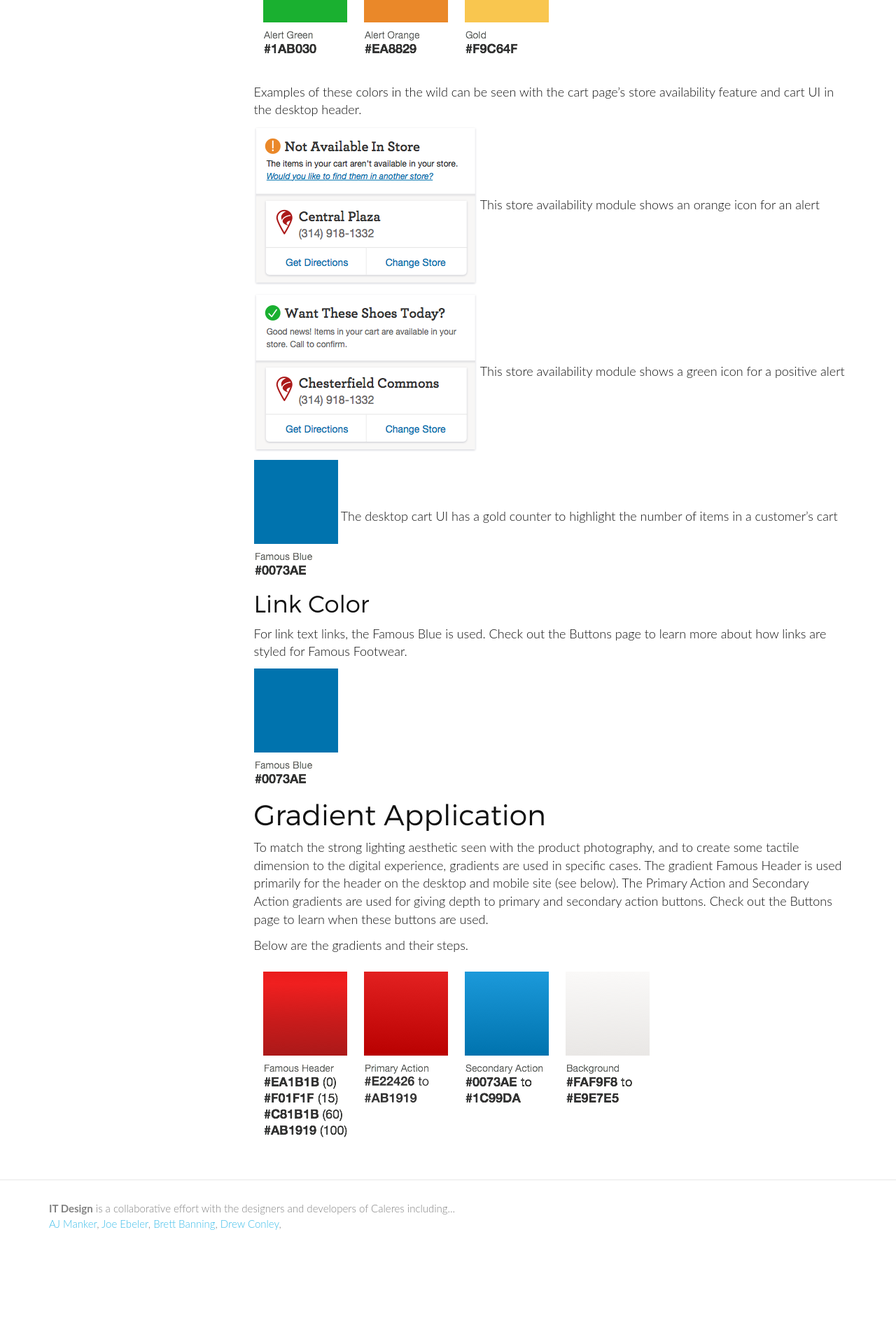
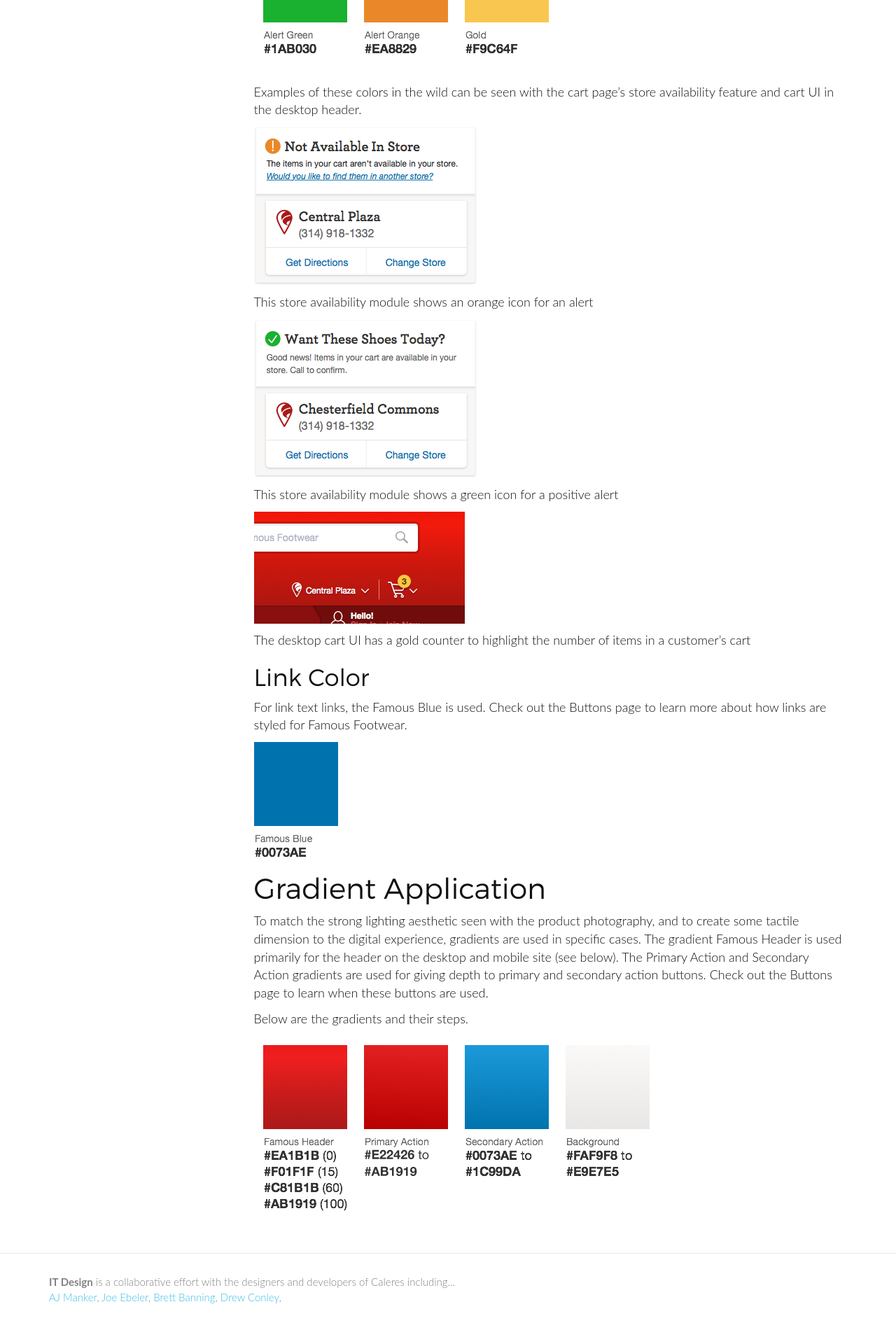
Before and after one commit to it-design/it-design.github.io, a Jekyll site: the page built from _famousfootwear/01-style-01-color.md, in a window 1280 px wide. Shown: the part 1011-2931 px from the top of the page at 70% size. Built offline with Jekyll 4.4.1, drawn with Linux system fonts in a browser that asks for light colours; nearby versions of some CDN libraries; before the commit the page ends 2826 px from its top, so only the background shows below that.

Commit message:
Color Page Changes

```diff
--- a/_famousfootwear/01-style-01-color.md
+++ b/_famousfootwear/01-style-01-color.md
@@ -20,15 +20,21 @@ Examples of these colors in the wild can be seen with the cart page’s store av
 
 
 ![Cart Not Available Example](../../../assets/famousfootwear/images/style-color-cart-not-available.png "Cart Not Available Example")
+
 This store availability module shows an orange icon for an alert
 
 
+
 ![Cart Available Example](../../../assets/famousfootwear/images/style-color-cart-available.png "Cart Available Example")
+
 This store availability module shows a green icon for a positive alert
 
 
-![Cart Highlight Example](../../../assets/famousfootwear/images/style-color-link-color.png "Cart Highlight Example")
+
+![Cart Highlight Example](../../../assets/famousfootwear/images/style-color-cart-highlight.png "Cart Highlight Example")
+
 The desktop cart UI has a gold counter to highlight the number of items in a customer’s cart
+
 
 
 ##Link Color
```
Also changed, not shown: 2 other files.
